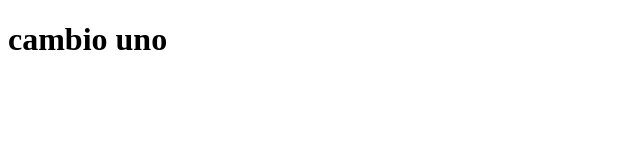
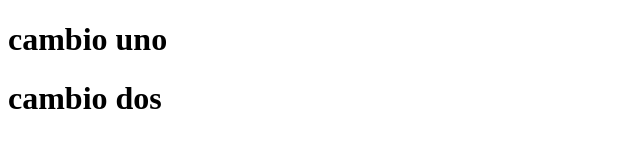
Before and after one commit to racsoNobap/reposGit, a plain HTML site: page index.html in a window 1280 px wide. Shown: the whole page, without its empty margins (0-640 px from the left). Drawn offline with Linux system fonts and the light colour scheme.

Commit message:
es actualizacion nueva

```diff
--- a/index.html
+++ b/index.html
@@ -6,6 +6,7 @@
     <meta name="viewport" content="width=device-width, initial-scale=1.0">
     <title>Document</title>
     <h1>cambio uno</h1>
+    <h1>cambio dos</h1>
 </head>
 <body>
 
```
